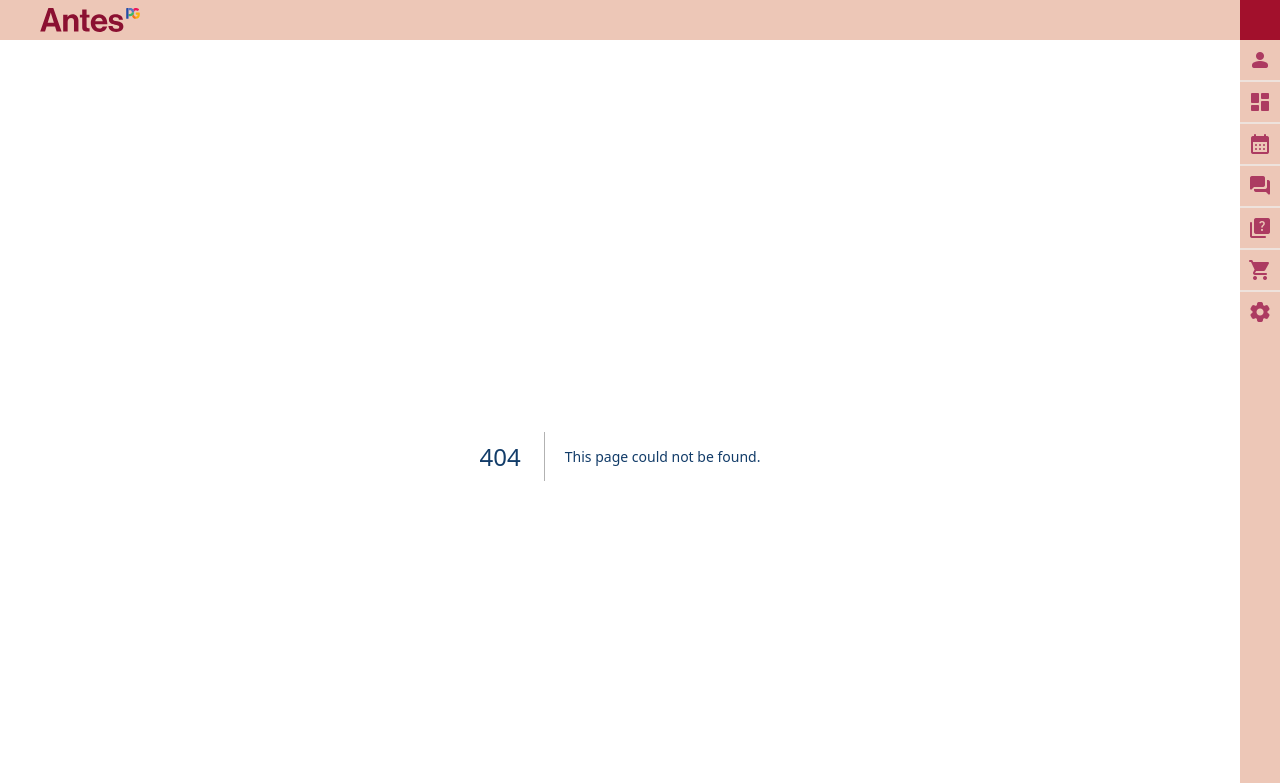
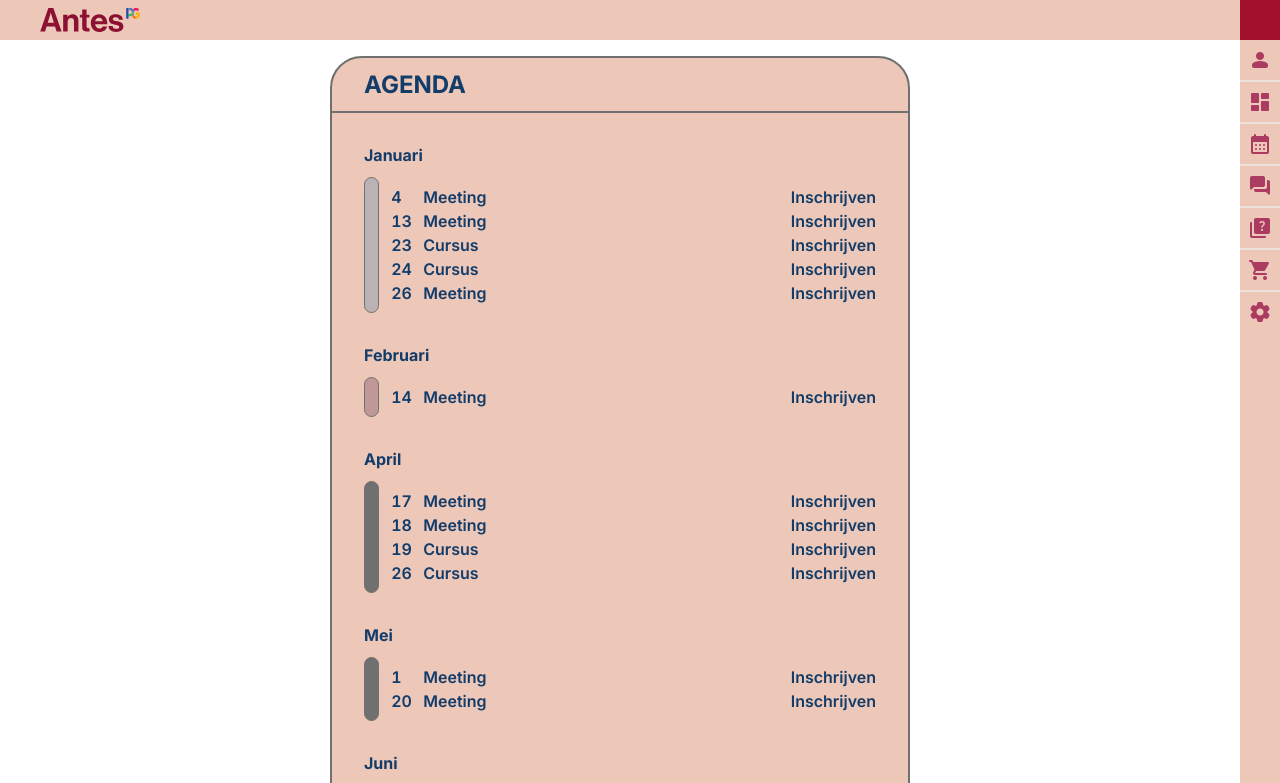
Before and after one commit to stssrn/ProjectC_Groep5, a Next.js app in the folder frontend/: page /agenda in a window 1280 px wide. Before the commit this address had no page. Shown: the top 783 px of the page. Built offline with nearby package versions, Linux system fonts and the light colour scheme.

Commit message:
Agenda design
Still have to fix scrolling and bar color.

```diff
--- /dev/null
+++ b/frontend/app/agenda/page.module.css
@@ -0,0 +1,62 @@
+.months {
+  width: 512px;
+  display: flex;
+  flex-direction: column;
+  gap: 32px;
+}
+
+.monthName {
+  text-transform: capitalize;
+  font-size: 16px;
+  margin-bottom: 12px;
+}
+
+.eventsWrapper {
+  display: flex;
+  gap: 12px;
+}
+
+.events {
+  padding: 8px 0px;
+  width: 100%;
+  font-weight: 600;
+}
+
+.event {
+  display: flex;
+  justify-content: space-between;
+  padding: 2px 0px;
+}
+
+.info {
+  display: flex;
+}
+
+.eventDay {
+  display: block;
+  font-variant-numeric: tabular-nums;
+  width: 32px;
+}
+
+.eventName {
+  display: block;
+}
+
+.bar {
+  width: 16px;
+  background-color: var(--g500);
+  border-radius: 8px;
+  border: 1px solid var(--g500)
+}
+
+.bar.januari {
+  background-color: #BAB2B5;
+}
+
+.bar.februari {
+  background-color: #C09898;
+}
+
+.bar.maart {
+  background-color: #CB688D;
+}
--- /dev/null
+++ b/frontend/app/agenda/page.tsx
@@ -0,0 +1,71 @@
+import styles from "./page.module.css";
+import Container from "../components/Container";
+import clsx from "clsx";
+
+interface Event {
+  name: string;
+  date: Date;
+}
+
+type Calendar = { [key: string]: Event[] };
+
+const calendar: Calendar = {
+  januari: [],
+  februari: [],
+  maart: [],
+  april: [],
+  mei: [],
+  juni: [],
+  juli: [],
+  augustus: [],
+  september: [],
+  oktober: [],
+  november: [],
+  december: [],
+};
+
+const monthFromDate = Intl.DateTimeFormat("nl", { month: "long" }).format;
+
+const events: Event[] = Array.from({ length: 40 }, Math.random)
+  .map((x) => ({
+    name: Math.round(Math.random()) ? "Meeting" : "Cursus",
+    date: new Date(new Date().getTime() + x * (365 * 24 * 60 * 60 * 1000)),
+  }))
+  .toSorted((a, b) => a.date.getTime() - b.date.getTime());
+
+for (const date of events) {
+  const month = monthFromDate(date.date);
+  calendar[month].push(date);
+}
+
+const createEventEl = (event: Event) => (
+  <div key={event.date.getMilliseconds()} className={styles.event}>
+    <div className={styles.info}>
+      <div className={styles.eventDay}>{event.date.getDate()}</div>
+      <div className={styles.eventName}>{event.name}</div>
+    </div>
+    <div className={styles.signUp}>Inschrijven</div>
+  </div>
+);
+
+const Page = () => {
+  const eventElements = Object.entries(calendar)
+    .filter(([_, events]) => events.length)
+    .map(([month, events]) => (
+      <div key={month} className={clsx(styles.month, styles[month])}>
+        <h2 className={styles.monthName}>{month}</h2>
+        <div className={styles.eventsWrapper}>
+          <div className={clsx(styles.bar, styles[month])}></div>
+          <div className={styles.events}>{events.map(createEventEl)}</div>
+        </div>
+      </div>
+    ));
+
+  return (
+    <Container title="Agenda">
+      <div className={styles.months}>{eventElements}</div>
+    </Container>
+  );
+};
+
+export default Page; //
```
